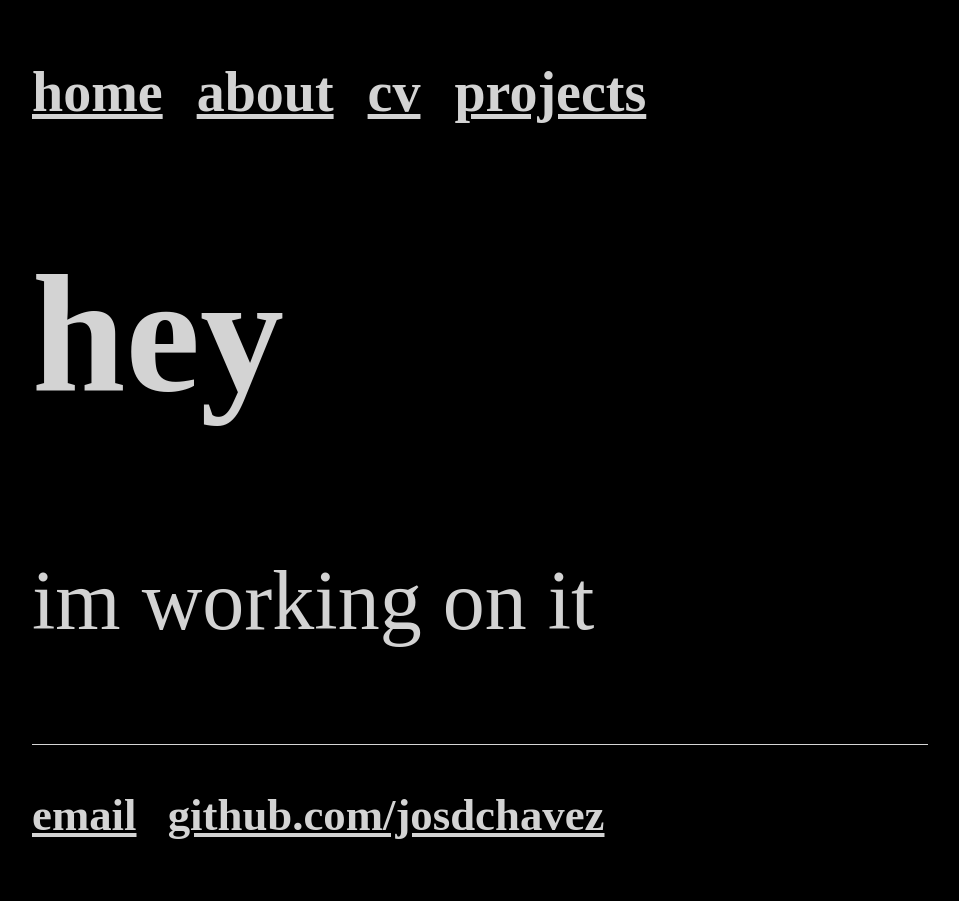
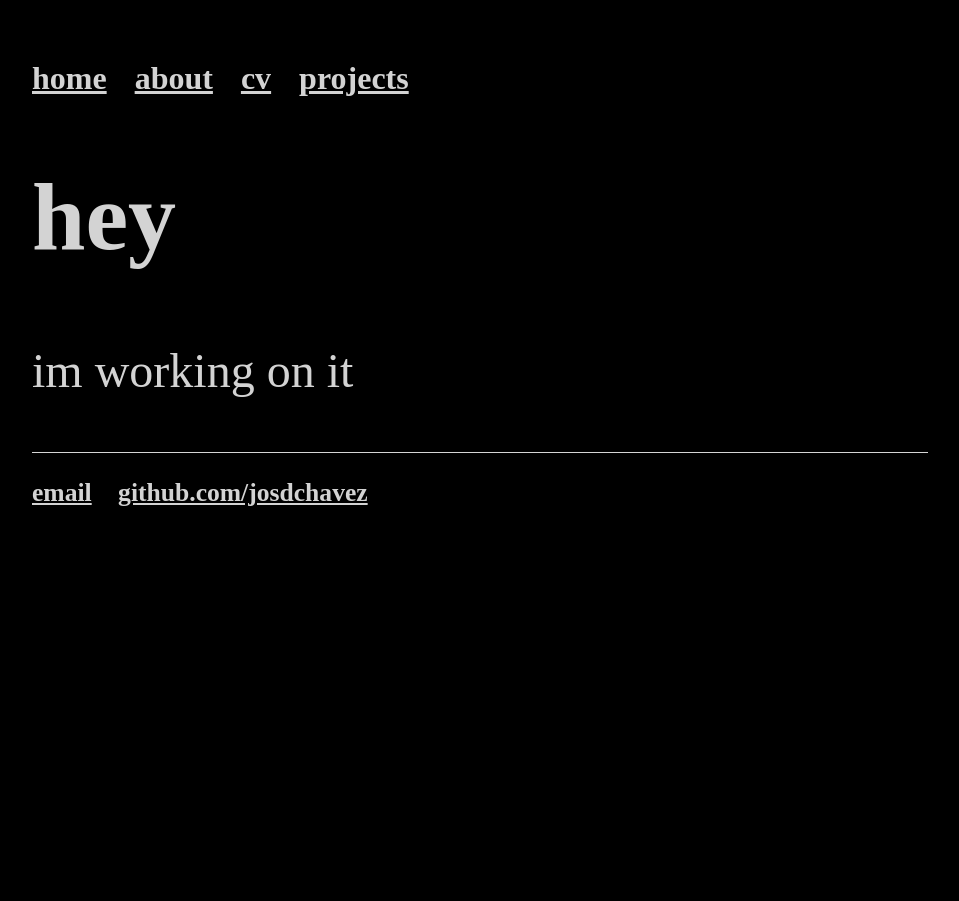
Before and after one commit to josdchavez/josdchavez.github.io, a Jekyll site: the page built from index.html, in a window 1280 px wide. Shown: the whole page, without its empty margins (160-1119 px from the left). Built offline with Jekyll 4.4.1, drawn with Linux system fonts in a browser that asks for light colours.

Commit message:
Update main.css

```diff
--- a/css/main.css
+++ b/css/main.css
@@ -1,5 +1,5 @@
 body {
-    font-size:56px;
+    font-size:2em;
     font-family: "Courier New,Courier,Lucida Sans Typewriter,Lucida Typewriter,monospace";
     margin: 60px auto;
     width: 70%;
```
